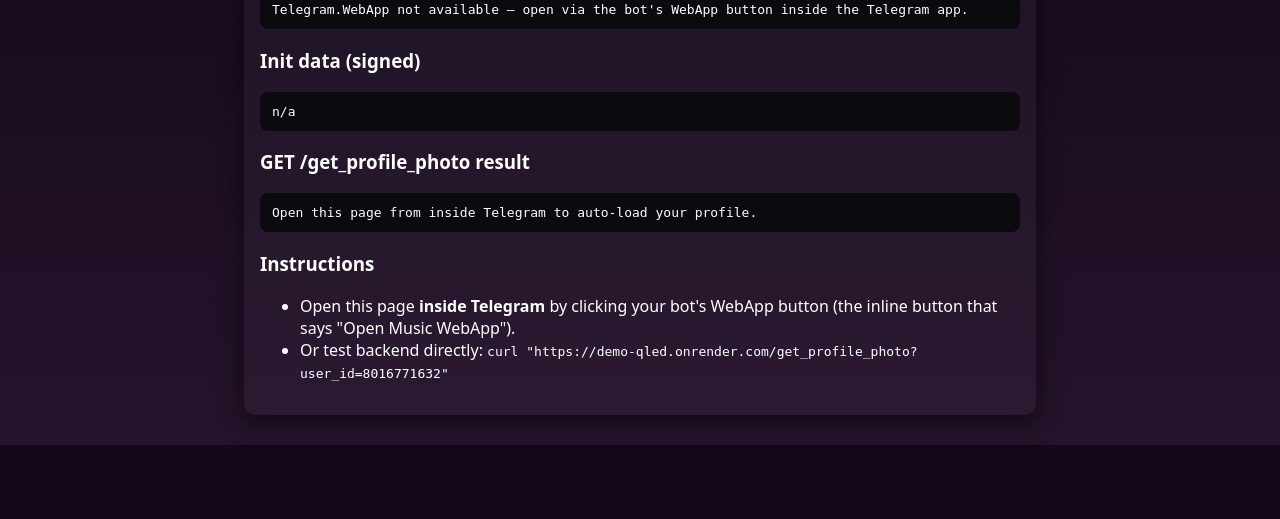
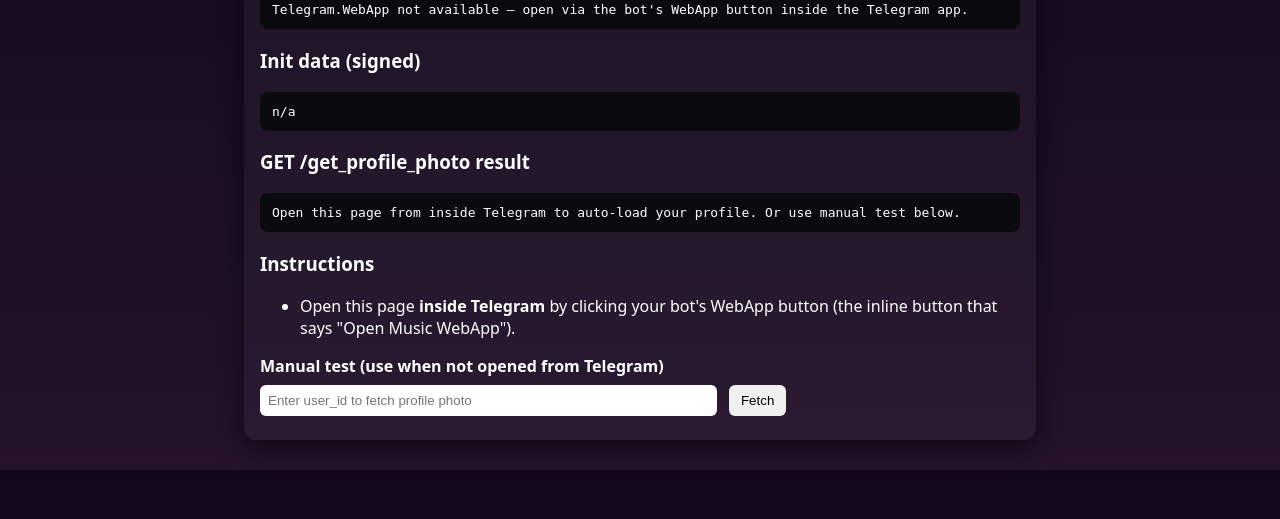
Before and after one commit to VIPBAD/DEMO, a FastAPI app: page / in a window 1280 px wide. Shown: the part 281-800 px from the top of the page. Run offline with FastAPI, Linux system fonts and the light colour scheme; parts of the project's set-up code (start-up, migrations or seed data) failed here and were passed over.

Commit message:
Update index.html

```diff
--- a/templates/index.html
+++ b/templates/index.html
@@ -10,9 +10,7 @@
   img.avatar{width:84px;height:84px;border-radius:50%;object-fit:cover;border:3px solid rgba(255,255,255,0.08)}
   pre{background:#0b0b0f;padding:12px;border-radius:8px;overflow:auto}
   .row{display:flex;gap:12px;align-items:center}
-  .warn{color:#ff9b9b}
-  .small{font-size:13px;color:#ddd'}
-  .muted{opacity:0.85;font-size:14px}
+  .small{font-size:13px;color:#ddd}
 </style>
 </head>
 <body>
@@ -39,12 +37,10 @@
     <h3>Instructions</h3>
     <ul>
       <li>Open this page <strong>inside Telegram</strong> by clicking your bot's WebApp button (the inline button that says "Open Music WebApp").</li>
-      <li>Or test backend directly: <code>curl "https://demo-qled.onrender.com/get_profile_photo?user_id=8016771632"</code></li>
     </ul>
   </div>
 
 <script>
-  // Helper elements
   const initUnsafeEl = document.getElementById('initUnsafe');
   const initSignedEl = document.getElementById('initSigned');
   const fullnameEl = document.getElementById('fullname');
@@ -53,7 +49,36 @@
   const avatarEl = document.getElementById('avatar');
   const photoResultEl = document.getElementById('photoResult');
 
-  // Detect Telegram WebApp
+  // Manual tester UI (for non-Telegram testing)
+  const card = document.querySelector('.card');
+  const manualDiv = document.createElement('div');
+  manualDiv.style.marginTop = '14px';
+  manualDiv.innerHTML = `
+    <div style="margin-bottom:8px"><strong>Manual test (use when not opened from Telegram)</strong></div>
+    <input id="manualUserId" placeholder="Enter user_id to fetch profile photo" style="padding:8px;border-radius:6px;border:0;outline:0;width:58%" />
+    <button id="manualBtn" style="padding:8px 12px;border-radius:6px;border:0;margin-left:8px;cursor:pointer">Fetch</button>
+    <div id="manualMsg" style="margin-top:8px;font-size:13px;opacity:0.9"></div>
+  `;
+  card.appendChild(manualDiv);
+
+  document.getElementById('manualBtn').addEventListener('click', () => {
+    const uid = document.getElementById('manualUserId').value.trim();
+    if(!uid){ document.getElementById('manualMsg').textContent = 'Please enter a user id.'; return; }
+    document.getElementById('manualMsg').textContent = 'loading...';
+    fetch('/get_profile_photo?user_id=' + encodeURIComponent(uid), {cache: "no-store", credentials: "same-origin"})
+      .then(r => r.json())
+      .then(js => {
+        document.getElementById('manualMsg').textContent = JSON.stringify(js);
+        avatarEl.src = (js && js.photo_url) ? js.photo_url : "/static/default-avatar.png";
+        fullnameEl.textContent = 'Manual test';
+        usernameEl.textContent = '';
+        useridEl.textContent = 'user.id = ' + uid;
+      })
+      .catch(err => {
+        document.getElementById('manualMsg').textContent = 'Error: ' + err.message;
+      });
+  });
+
   const tg = window.Telegram?.WebApp;
 
   function showNotInsideTelegram() {
@@ -62,35 +87,31 @@
     fullnameEl.textContent = "Open inside Telegram";
     usernameEl.textContent = "";
     useridEl.textContent = "";
-    photoResultEl.textContent = "Open this page from inside Telegram to auto-load your profile.";
+    photoResultEl.textContent = "Open this page from inside Telegram to auto-load your profile. Or use manual test below.";
   }
 
   if (!tg) {
     showNotInsideTelegram();
-    // Also log helpful info for debugging
-    console.warn("Telegram.WebApp not available. Open the page via t.me/<YourBot>/<ShortName> or by clicking the bot's WebApp button inside Telegram.");
+    console.warn("Telegram.WebApp not available. Open via bot's WebApp button inside Telegram.");
   } else {
-    try { tg.expand(); } catch(e) {}
+    try{ tg.expand(); }catch(e){}
     const unsafe = tg.initDataUnsafe || null;
     const signed = tg.initData || null;
-
     initUnsafeEl.textContent = JSON.stringify(unsafe, null, 2);
     initSignedEl.textContent = signed ? JSON.stringify(signed, null, 2) : "not provided";
 
     const user = unsafe?.user || null;
     if (user) {
-      // show user info from Telegram WebApp initDataUnsafe
       const fullname = [user.first_name, user.last_name].filter(Boolean).join(' ');
       fullnameEl.textContent = fullname || "Unknown";
       usernameEl.textContent = user.username ? ("@" + user.username) : "";
       useridEl.textContent = "user.id = " + user.id;
 
-      // fetch profile photo from backend (same domain)
       photoResultEl.textContent = "loading...";
       const endpoint = '/get_profile_photo?user_id=' + encodeURIComponent(user.id);
       fetch(endpoint, {cache: "no-store", credentials: "same-origin"})
         .then(r => {
-          if (!r.ok) throw new Error("network error " + r.status);
+          if(!r.ok) throw new Error("network " + r.status);
           return r.json();
         })
         .then(js => {
@@ -98,12 +119,10 @@
           avatarEl.src = (js && js.photo_url) ? js.photo_url : "/static/default-avatar.png";
         })
         .catch(err => {
-          console.error("fetch error", err);
           photoResultEl.textContent = "fetch error: " + (err.message || err);
           avatarEl.src = "/static/default-avatar.png";
         });
     } else {
-      // no user info in initDataUnsafe (rare if not authorized)
       initUnsafeEl.textContent = JSON.stringify(unsafe, null, 2);
       useridEl.textContent = "initDataUnsafe.user not present";
       photoResultEl.textContent = "user info not present in initDataUnsafe";
```
